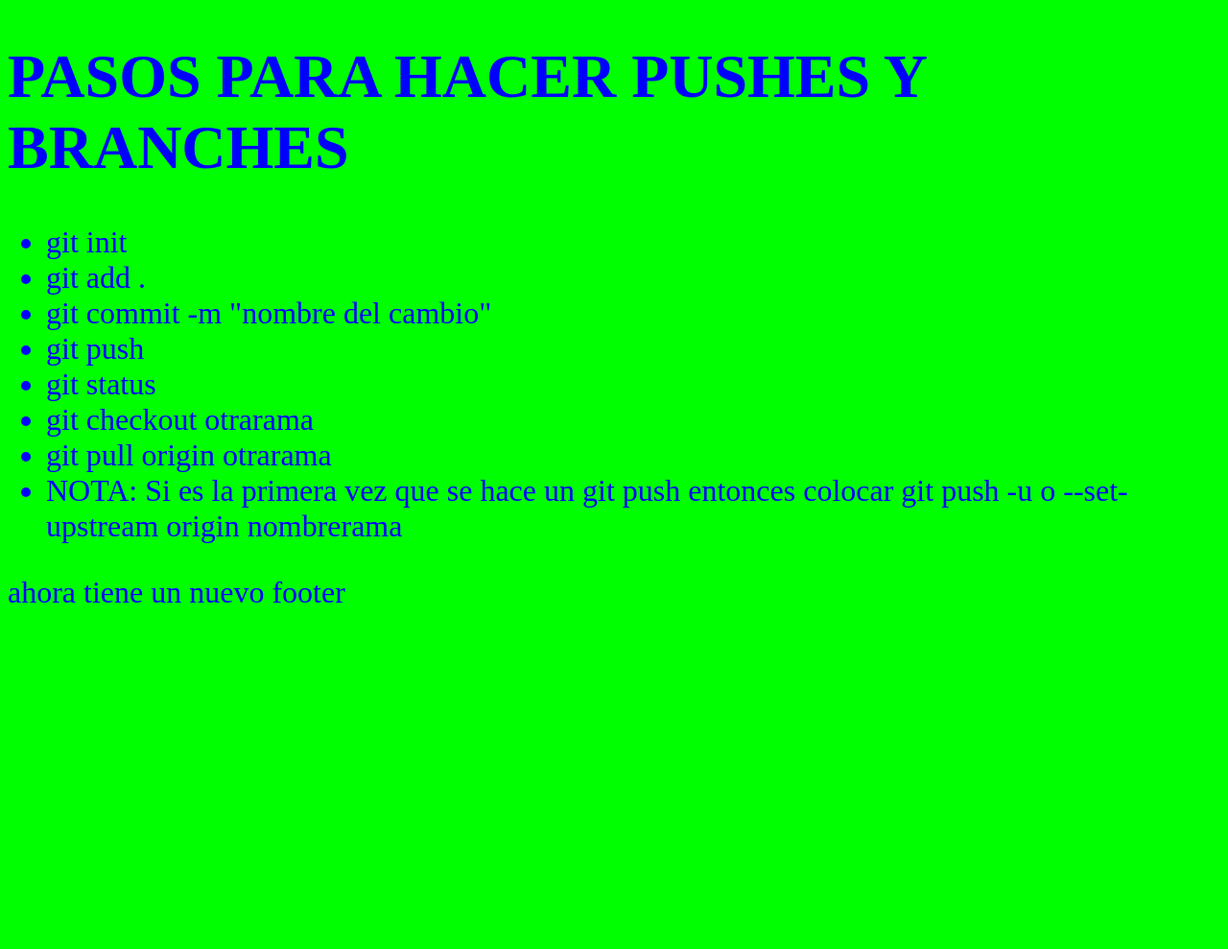
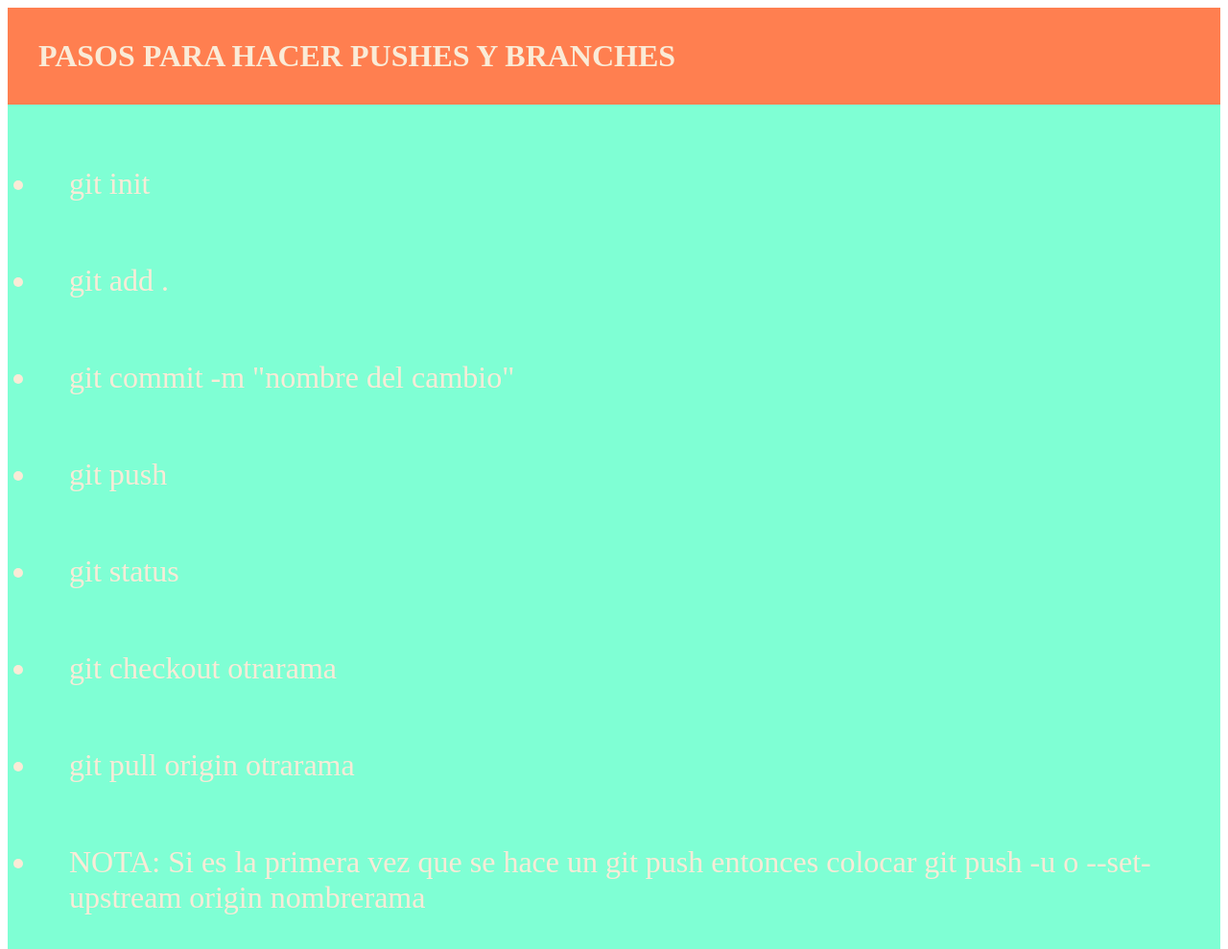
Before and after one commit to visforvioleta/repo-prueba2610, a website: page index.html in a window 1280 px wide. Shown: the top 989 px of the page at 96% size. Before the commit the page ends 800 px from the top, so only its background shows below. Drawn offline with Linux system fonts and the light colour scheme.

Commit message:
Se agregó SCSS

```diff
--- /dev/null
+++ b/assets/scss/base/base.scss
@@ -0,0 +1,10 @@
+h1,
+ul,
+li,
+footer{
+    margin: 0;
+    padding: 2rem;
+    border: 0;
+    box-sizing: border-box;
+    color: antiquewhite;
+}
--- /dev/null
+++ b/assets/scss/main.scss
@@ -0,0 +1,17 @@
+h1{
+    background-color: coral;
+}
+
+ul {
+    background-color: aquamarine;
+}
+
+li{
+    font-size: 2rem;
+}
+
+footer{
+    background-color:darkmagenta;
+}
+
+@import "base/base.scss";
--- a/index.html
+++ b/index.html
@@ -3,7 +3,7 @@
 <head>
     <meta charset="UTF-8">
     <meta name="viewport" content="width=device-width, initial-scale=1.0">
-  <link rel="stylesheet" href="/css/styles.css">
+  <link rel="stylesheet" href="/assets/css/styles.css">
     <title>PASOS PARA HACER PUSHES Y BRANCHES</title>
 </head>
 <body>
```
Also changed, not shown: package.json (added, +12 -0 lines), assets/css/styles.css (added), assets/js/main.js (renamed from js/main.js), css/styles.css (deleted), 1 other file.
